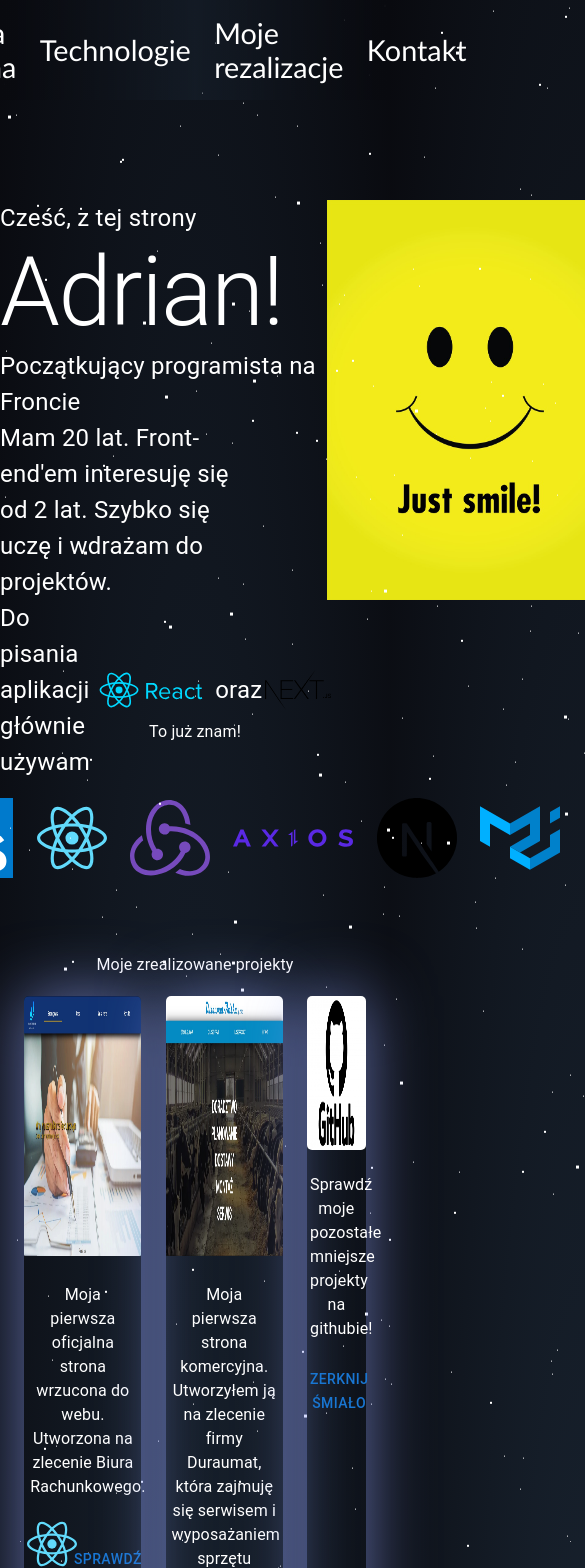
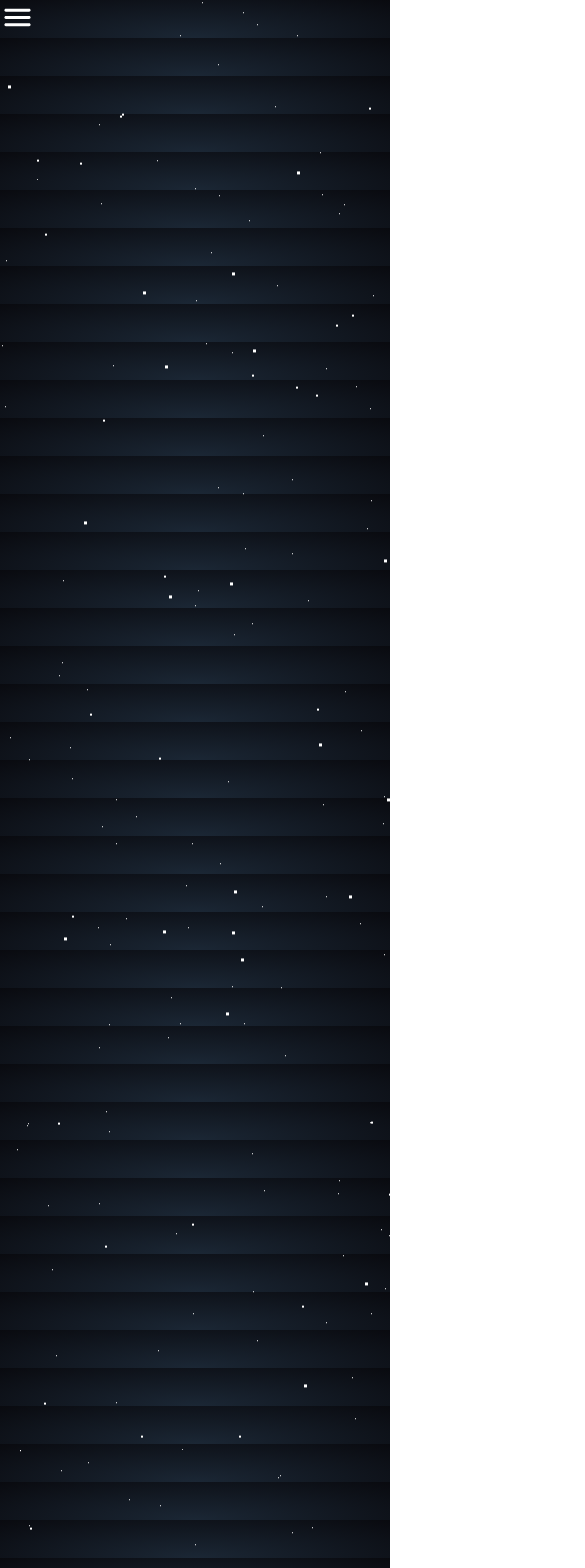
Before and after one commit to zibixD/zibixD.github.io, a Next.js app: page / in a window 390 px wide. Shown: the top 1568 px of the page, 585 px wide, since content can reach past the window. Built offline with nearby package versions, Linux system fonts and the light colour scheme.

Commit message:
added mobile design for navigation

```diff
--- a/src/app/components/Header/header.module.css
+++ b/src/app/components/Header/header.module.css
@@ -38,3 +38,20 @@
  text-decoration: none;
  color: #ffffff;
 }
+
+/* mobile css */
+
+.mobile_box {
+ background: linear-gradient(
+  90deg,
+  rgba(9, 10, 15, 1) 0%,
+  rgba(27, 39, 53, 1) 50%,
+  rgba(9, 10, 15, 1) 100%
+ );
+}
+
+.mobile_links {
+ color: white;
+ width: 100%;
+ text-align: center;
+}
--- a/src/app/components/Header/header.tsx
+++ b/src/app/components/Header/header.tsx
@@ -1,7 +1,11 @@
+import { useIsMobile } from "@/app/hooks/useMobile";
 import Menu from "./menu";
+import MobileMenu from "./mobileMenu";
 
 const Header = () => {
- return <Menu></Menu>;
+ const isMobile = useIsMobile();
+
+ return <>{isMobile ? <MobileMenu /> : <Menu />}</>;
 };
 
 export default Header;
--- /dev/null
+++ b/src/app/components/Header/mobileMenu.tsx
@@ -0,0 +1,101 @@
+import {
+ Box,
+ List,
+ ListItemButton,
+ ListItemText,
+ SwipeableDrawer,
+ Typography,
+} from "@mui/material";
+import { Link } from "react-scroll";
+import { useState, Fragment } from "react";
+
+import styles from "./header.module.css";
+import { MenuRounded } from "@mui/icons-material";
+
+type Anchor = "top";
+
+const MobileMenu = () => {
+ const [state, setState] = useState({
+  top: false,
+ });
+
+ const toggleDrawer =
+  (anchor: Anchor, open: boolean) =>
+  (event: React.KeyboardEvent | React.MouseEvent<SVGSVGElement>) => {
+   if (event.type === "keydown" && "key" in event) {
+    const keyboardEvent = event as React.KeyboardEvent;
+    if (keyboardEvent.key === "Tab" || keyboardEvent.key === "Shift") {
+     return;
+    }
+   }
+
+   if (event.type === "click") {
+    const mouseEvent = event as React.MouseEvent<SVGSVGElement>;
+    console.log(mouseEvent);
+   }
+
+   setState({ ...state, [anchor]: open });
+  };
+
+ const list = (anchor: Anchor) => (
+  <Box
+   className={styles.mobile_box}
+   component="div"
+   sx={{ width: anchor === "top" ? "100%" : undefined }}
+   role="presentation"
+   onClick={(event) => toggleDrawer(anchor, false)}
+   onKeyDown={toggleDrawer(anchor, false)}
+  >
+   <List>
+    {["Strona główna", "Technologie", "Moje realizacje", "Kontakt"].map(
+     (text) => (
+      <Link
+       to={text}
+       key={text}
+       smooth={true}
+       href={text}
+       offset={-20}
+       style={{ textDecoration: "none" }}
+      >
+       <ListItemButton>
+        <ListItemText>
+         <Typography
+          variant="h6"
+          sx={{ textDecorationColor: "transparent" }}
+          className={styles.mobile_links}
+         >
+          {text}
+         </Typography>
+        </ListItemText>
+       </ListItemButton>
+      </Link>
+     )
+    )}
+   </List>
+  </Box>
+ );
+
+ return (
+  <div>
+   {(["top"] as const).map((anchor) => (
+    <Fragment key={anchor}>
+     <MenuRounded
+      onClick={(event) => toggleDrawer(anchor, true)(event)}
+      sx={{ color: "white" }}
+      fontSize="large"
+     />
+     <SwipeableDrawer
+      anchor={anchor}
+      open={state[anchor]}
+      onClose={(event) => toggleDrawer(anchor, false)}
+      onOpen={(event) => toggleDrawer(anchor, true)}
+     >
+      {list(anchor)}
+     </SwipeableDrawer>
+    </Fragment>
+   ))}
+  </div>
+ );
+};
+
+export default MobileMenu;
--- a/src/app/components/Projects/projects.module.css
+++ b/src/app/components/Projects/projects.module.css
@@ -23,10 +23,11 @@
  display: flex;
  align-items: center;
  width: 100%;
+ padding: 20px 0;
 }
 
 .description {
- padding: 20px 5%;
+ padding: 0 5%;
 }
 
 .tech_icons {
--- /dev/null
+++ b/src/app/hooks/useMobile.ts
@@ -0,0 +1,6 @@
+import { useMediaQuery, useTheme } from "@mui/material";
+
+export const useIsMobile = () => {
+ const theme = useTheme();
+ return useMediaQuery(theme.breakpoints.down(700));
+};
--- a/src/app/page.tsx
+++ b/src/app/page.tsx
@@ -39,12 +39,12 @@ export default function Home() {
    <Box>
     <Background />
     <Header />
-    <Landing />
+    {/* <Landing /> */}
     {/* <Languages username="zibixD" /> */}
-    <Technologies />
-    <Projects />
-    <Contact />
-    <Footer />
+    {/* <Technologies /> */}
+    {/* <Projects /> */}
+    {/* <Contact /> */}
+    {/* <Footer /> */}
    </Box>
    {showButton && (
     <Fab onClick={scrollToTopHandler} className={styles.scrollBtn}>
```
